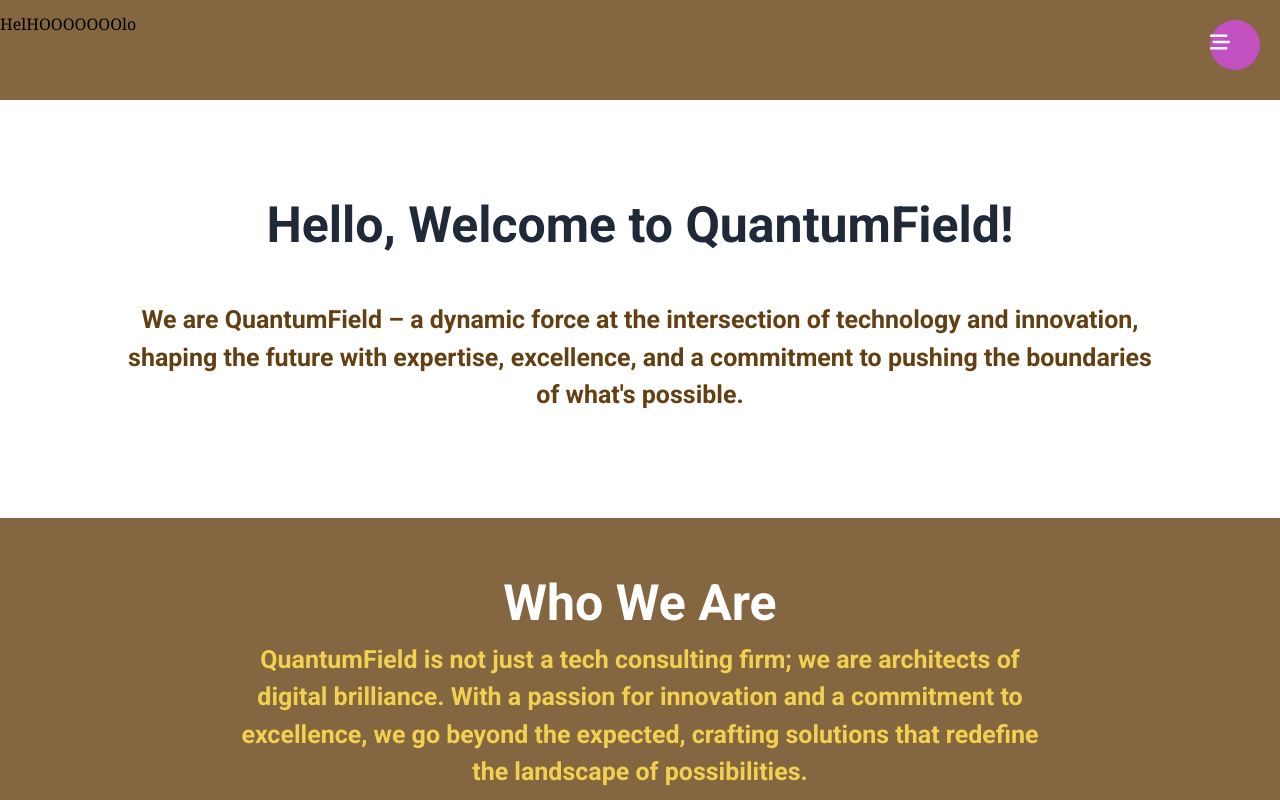
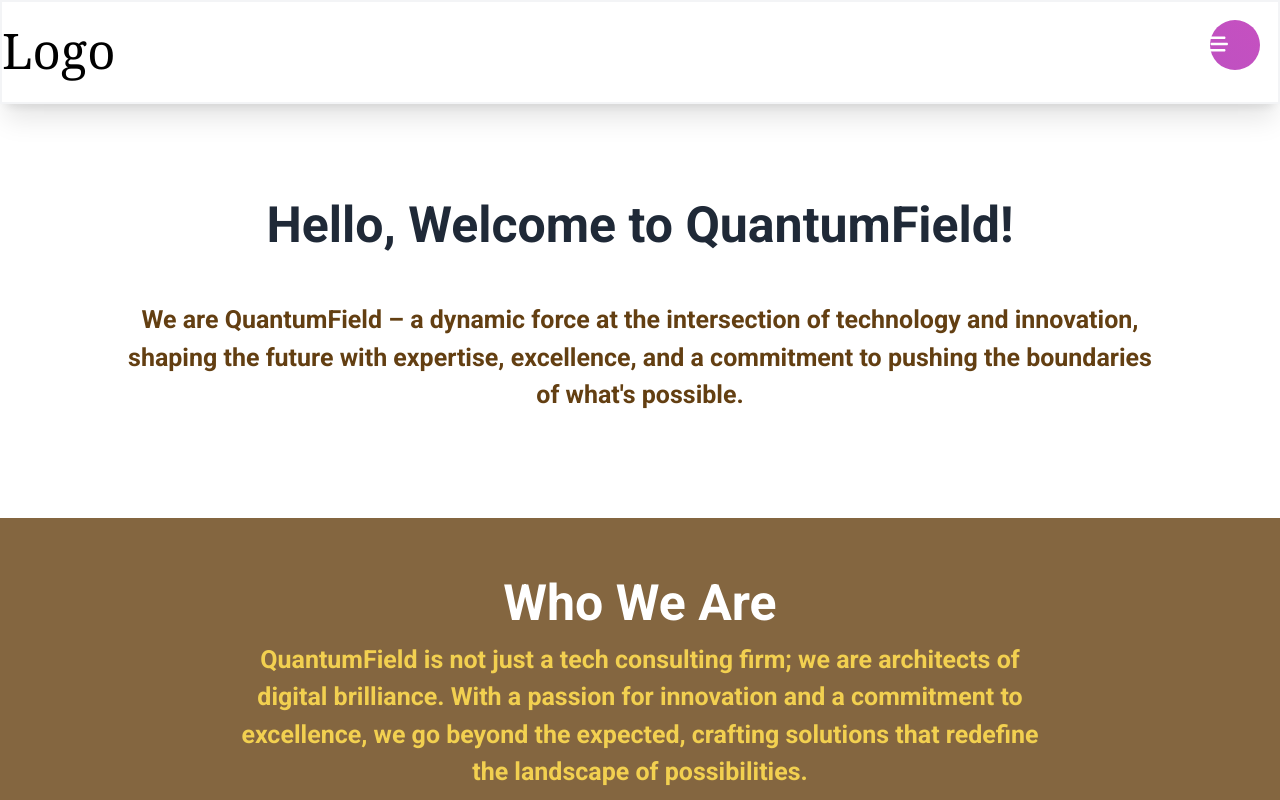
Before and after one commit to haileamlakwalelige/field, a Next.js app: page / in a window 1280 px wide. Shown: the top 800 px of the page. Built offline with nearby package versions, Linux system fonts and the light colour scheme.

Commit message:
update navbar

```diff
--- a/app/components/layout/Navbar.jsx
+++ b/app/components/layout/Navbar.jsx
@@ -37,15 +37,15 @@ const Navbar = () => {
       }
     }, []);
   return (
-    <div className='min-h-[100px] top-0 fixed w-screen'>
+    <div className='min-h-[100px] top-0 fixed w-screen border-2 shadow-xl border-gray-100'>
       <input type="checkbox" id="active" />
       {scrolled ? (<div className='py-3 bg-[#846640] min-h-[100px] '>
         <div className='text-black font-serif z-100'>
-            <h1 className='font-medium text-white text-center text-[30px] md:text-[40px] lg:text-[48px] cri'>QuantumField: Bringing into <br/> existence out of nothing</h1>
+            <h1 className='font-medium text-white text-center text-[20px] md:text-[30px] lg:text-[40px] cri'>QuantumField: Bringing into <br/> existence out of nothing</h1>
         </div>
       <label htmlFor="active" className="menu-btn  z-100"><FaBarsStaggered  className=' text-center mt-3 flex justify-center items-center'/></label>
-      </div>):(<div className='py-3 bg-[#846640] min-h-[100px] '>
-        <div className='text-black font-serif z-100'>HelHOOOOOOOlo</div>
+      </div>):(<div className='py-3 bg-transparent min-h-[100px] '>
+        <div className='text-black text-[20px] md:text-[30px] lg:text-[49px] font-serif z-100'>Logo</div>
       <label htmlFor="active" className="menu-btn z-100"><FaBarsStaggered  className=' text-center mt-3 flex justify-center items-center'/></label>
       </div>) }
       {/* <div className='py-3 bg-[#846640] min-h-[100px] '>
```
